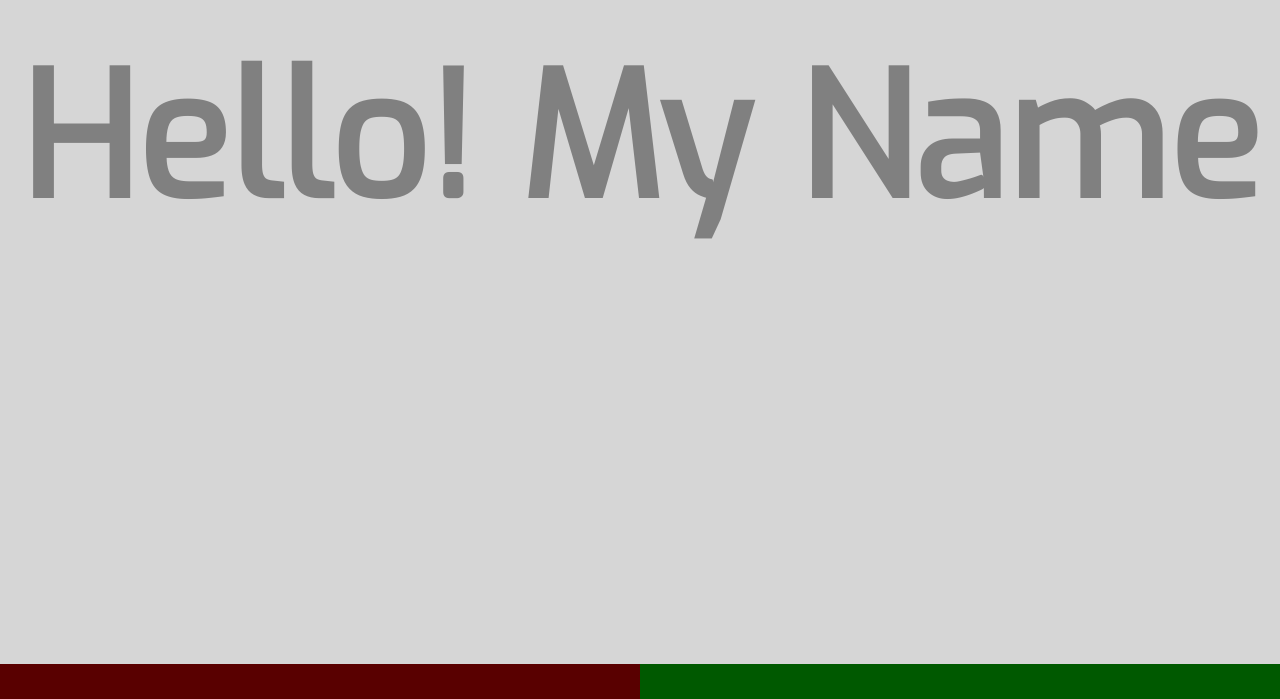
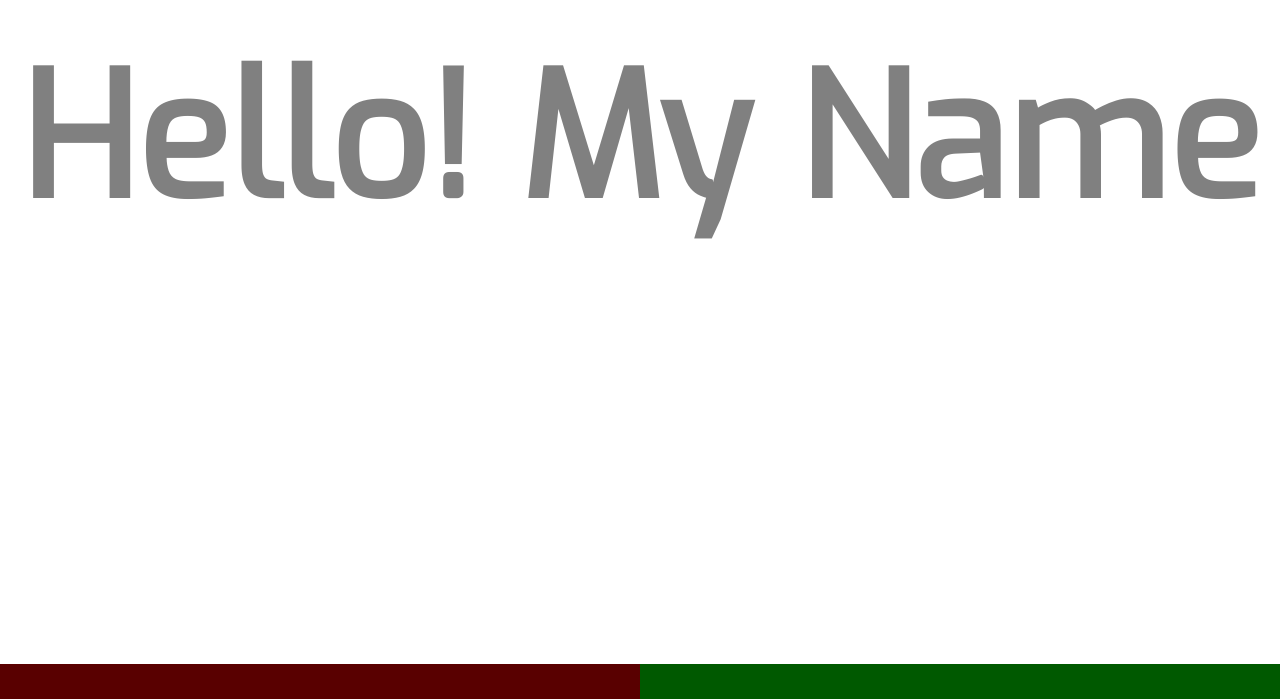
Before and after one commit to EwokWarrior27/Atom, a plain HTML site: page Untitled.html in a window 1280 px wide. Shown: the part 101-800 px from the top of the page. Drawn offline with Linux system fonts and the light colour scheme.

Commit message:
Update Untitled.html

```diff
--- a/Untitled.html
+++ b/Untitled.html
@@ -27,7 +27,7 @@
     html {width:100%;height:100%;}
 
     body {
-      background-color: #d6d6d6;
+      background-color: #fff;
       height: 100%;
       width: 100%;
     }
```
